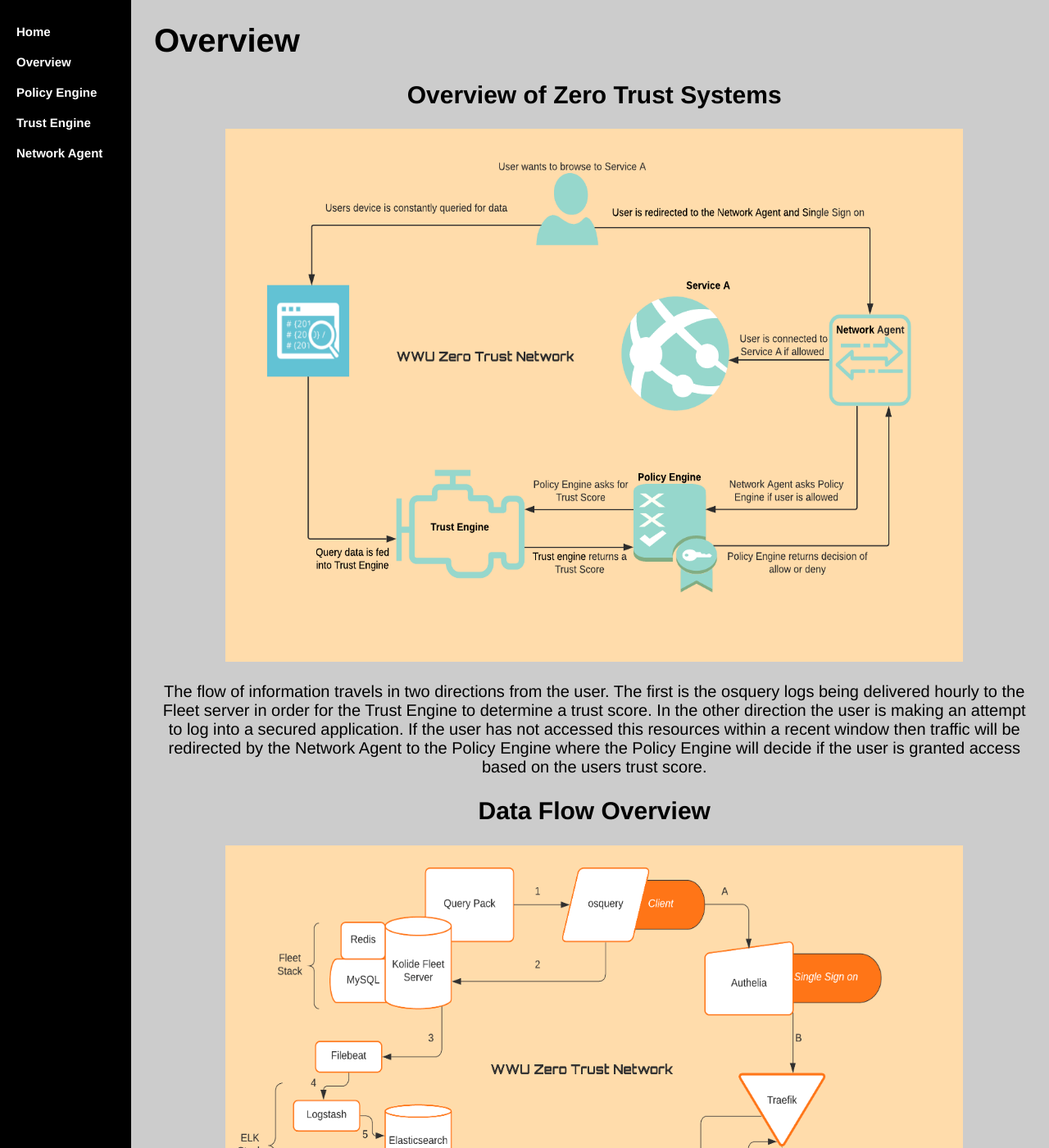
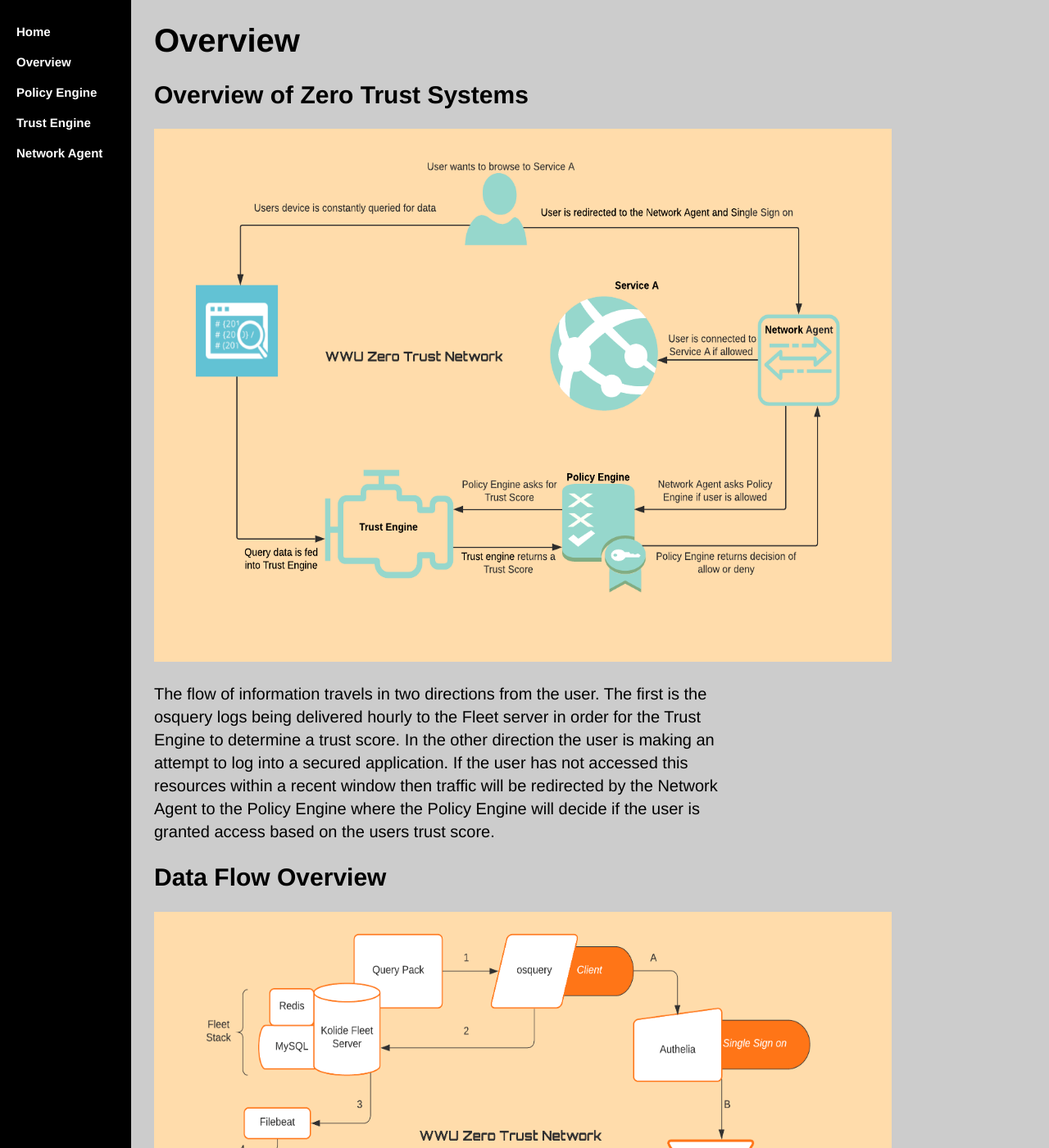
Before and after one commit to WWUZeroTrust/WWUZeroTrust.github.io, a Jekyll site: the page Documentation/index.html, which Jekyll copies as it is, in a window 1280 px wide and 1400 px high. Shown: the whole window at 82% size. Built offline with Jekyll 4.4.1, drawn with Linux system fonts in a browser that asks for light colours.

Commit message:
Update index.html

```diff
--- a/Documentation/index.html
+++ b/Documentation/index.html
@@ -60,7 +60,7 @@
 	a { text-decoration: none; }
 	<style type="text/css">
 	table.tableizer-table {
-		font-size: 12px;
+		font-size: 11px;
 		font-family: Arial, Helvetica, sans-serif;
 		border-collapse: collapse;
 		table-layout: fixed;
@@ -86,21 +86,21 @@
 
 <div class="main">
 	<h1>Overview</h1>
-	<h2><center>Overview of Zero Trust Systems</center></h2>
-		<p><center>
+	<h2>Overview of Zero Trust Systems</h2>
+
 		<img src="/image/Zero Trust Network Overview.png" alt="hi" class="inline" height="650" width="900"/>
-		</p>
-	<p><center>The flow of information travels in two directions from the user. The first is the osquery logs being delivered hourly
+
+	<p>The flow of information travels in two directions from the user. The first is the osquery logs being delivered hourly
 		to the Fleet server in order for the Trust Engine to determine a trust score. In the other direction the user is
 		making an attempt to log into a secured application. If the user has not accessed this resources within a recent
 		window then traffic will be redirected by the Network Agent to the Policy Engine where the Policy Engine will decide
 		if the user is granted access based on the users trust score.
 	</p>
-	<h2><center>Data Flow Overview</center></h2>
+	<h2>Data Flow Overview</center></h2>
 
-	<p><center>
+
   		<img src="/image/Flowchart.png" alt="hi" class="inline" height="650" width="900"/>
-	</p>
+
 	<table class="tableizer-table">
 <thead><tr class="tableizer-firstrow"><td>1. <a href="https://github.com/kolide/fleet">Kolide Fleet</a> server runs a scheduled query pack on the client machine that already has <a href="https://github.com/osquery/osquery">osquery</a> installed on it.</td><td>A. The users goes to log into the secured application and <a href="https://github.com/authelia/authelia">Authelia</a> authenticates the user via their username and password.</td></tr></thead><tbody>
  <tr><td>2. The queried data is delivered to the Kolide Fleet server.</td><td>B. After the user is authenticated the traffic is redirected the proxy service <a href="https://github.com/containous/traefik/">Traefik</a>.</td></tr>
```
